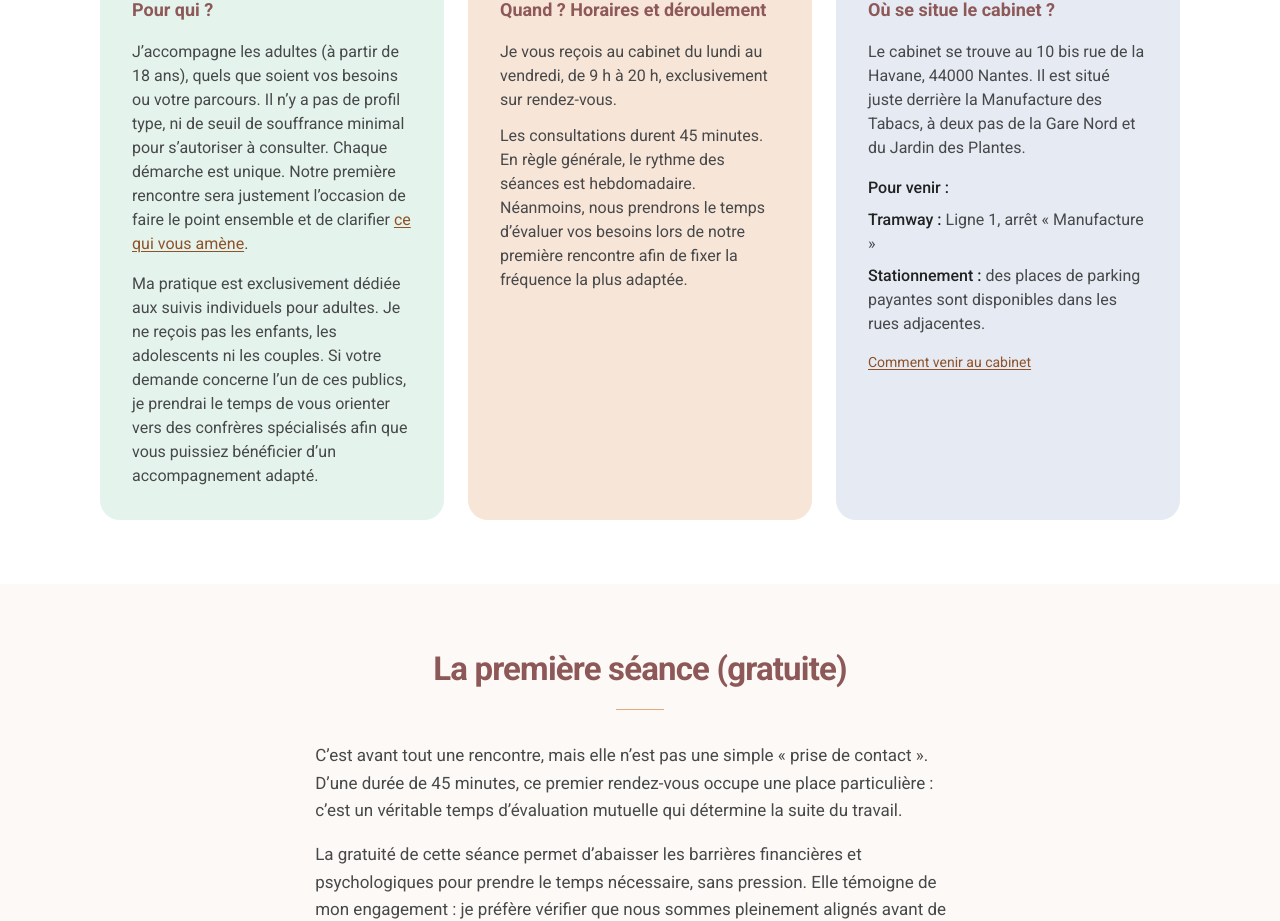
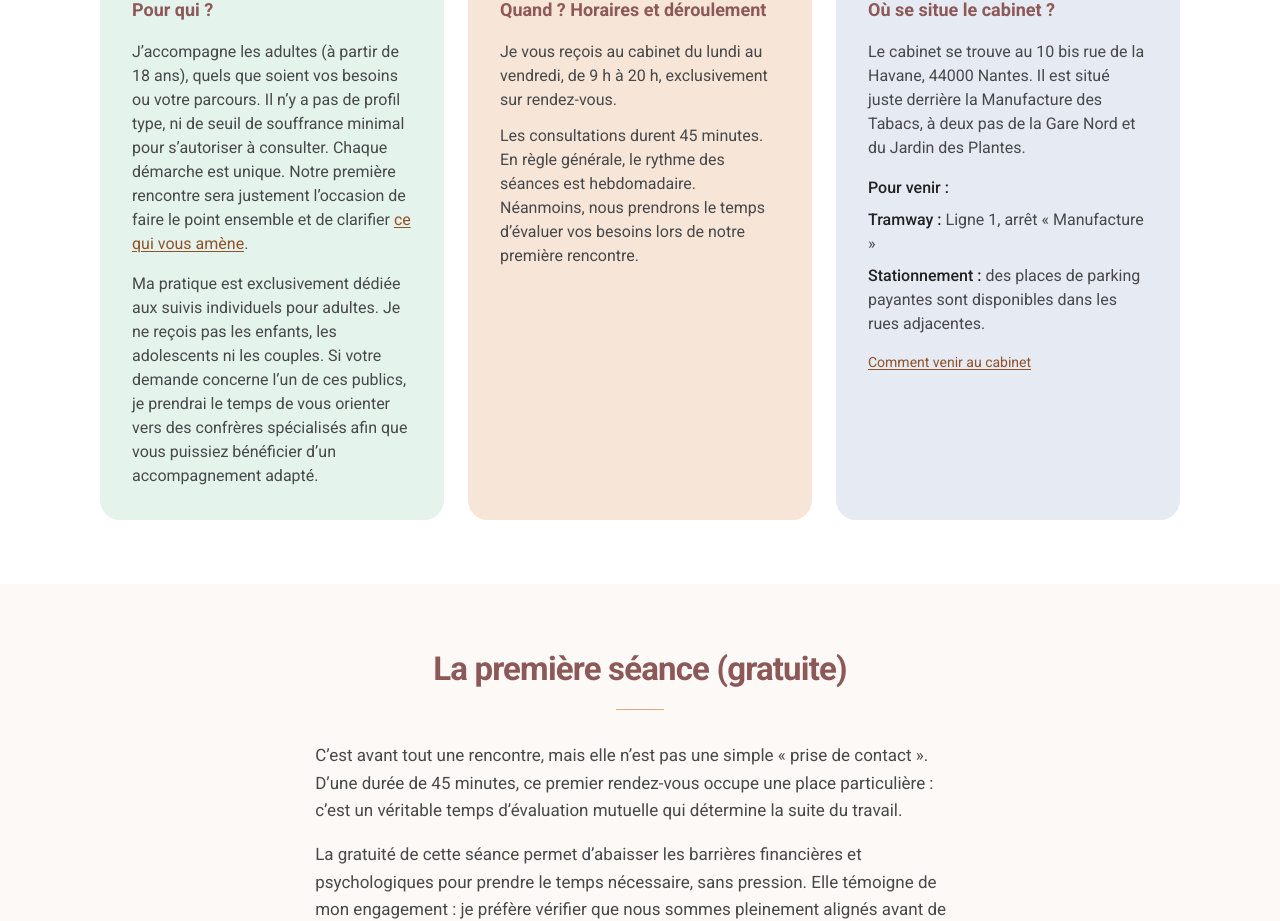
Before and after one commit to Clickzou/vincentrousseauspy, a Next.js app: page /consultations in a window 1280 px wide. Shown: the part 897-1818 px from the top of the page. Built offline with nearby package versions, Linux system fonts and the light colour scheme; no server answers; a web font is replaced by a local one.

Commit message:
Consultations : « nous prendrons le temps d'évaluer vos besoins lors de notre première rencontre. »
Co-Authored-By: Claude Opus 5.5 <noreply@anthropic.com>

```diff
--- a/src/app/consultations/page.tsx
+++ b/src/app/consultations/page.tsx
@@ -240,8 +240,7 @@ export default function Consultations() {
                 <p className="mt-3 text-ardoise">
                   Les consultations durent {seance.duree}. En règle générale, le rythme des
                   séances est {seance.rythme}. Néanmoins, nous prendrons le temps
-                  d&rsquo;évaluer vos besoins lors de notre première rencontre afin de fixer
-                  la fréquence la plus adaptée.
+                  d&rsquo;évaluer vos besoins lors de notre première rencontre.
                 </p>
               </article>
             </Apparition>
```
